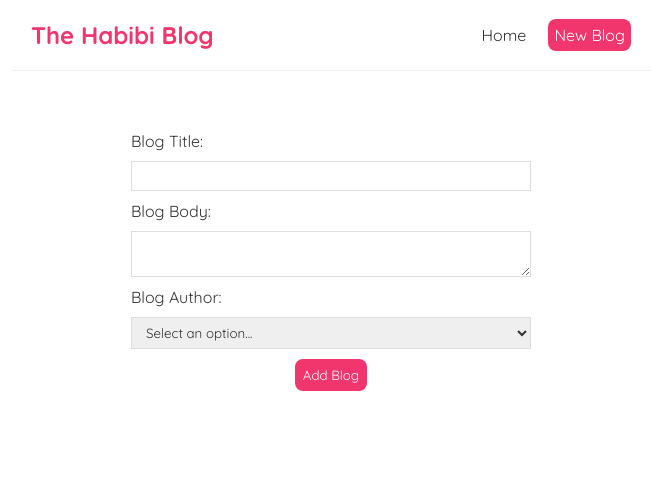
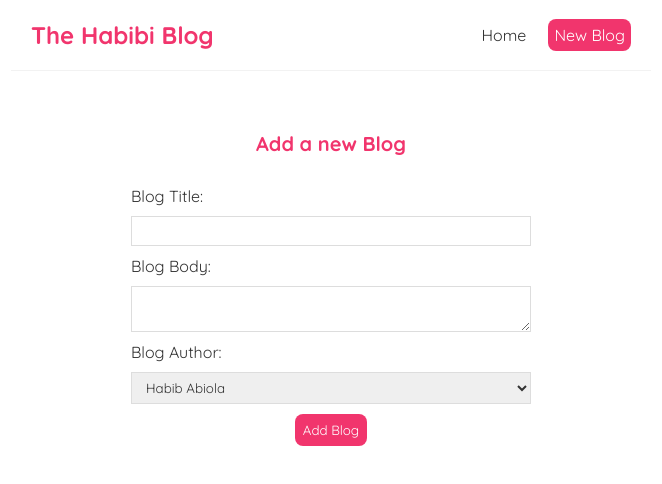
Before and after one commit to theAbiola/React-Blog-Project, a React (Vite) app in the folder frontend/: page /create in a window 1280 px wide. Shown: the top 484 px of the page, without its empty margins (309-971 px from the left). Built offline with nearby package versions, Linux system fonts and the light colour scheme.

Commit message:
Modify logic for lastId in API and Add onSubmit event listener to form element

```diff
--- a/frontend/src/components/Create.jsx
+++ b/frontend/src/components/Create.jsx
@@ -1,21 +1,50 @@
+import { useState } from "react";
+
 const Create = () => {
+
+    const [title, setTitle] = useState('')
+    const [body, setBody] = useState('')
+    const [author, setAuthor] = useState('Habib Abiola')
+
+    function handleSubmit(event) {
+        event.preventDefault()
+        const blog = { title, body, author }
+
+        console.log(blog)
+    }
+
+
     return (
         <>
             <div className="create">
-                <form>
+                <h2>Add a new Blog</h2>
+                <form onSubmit={handleSubmit}>
                     <label>Blog Title:</label>
-                    <input type="text" required />
+                    <input
+                        type="text"
+                        required
+                        value={title}
+                        onChange={(event) => setTitle(event.target.value)}
+                    />
 
                     <label>Blog Body:</label>
-                    <textarea required></textarea>
+                    <textarea
+                        required
+                        value={body}
+                        onChange={(event) => { setBody(event.target.value) }}
+                    ></textarea>
 
-                    <label required> Blog Author:</label>
-                    <select>
+                    <label> Blog Author:</label>
+                    <select
+                        required
+                        value={author}
+                        onChange={(event) => { setAuthor(event.target.value) }}
+                    >
                         <option value="">Select an option...</option>
-                        <option>Habib Abiola</option>
-                        <option>Alex Thompson</option>
-                        <option>Mia Williams</option>
-                        <option>Samuel Green</option>
+                        <option value="Habib Abiola">Habib Abiola</option>
+                        <option value="Alex Thompson">Alex Thompson</option>
+                        <option value="Mia Williams">Mia Williams</option>
+                        <option value="Samuel Green">Samuel Green</option>
                     </select>
 
                     <button>Add Blog</button>
```
Also changed, not shown: 1 other file (tests, documents, lock files or other folders).
